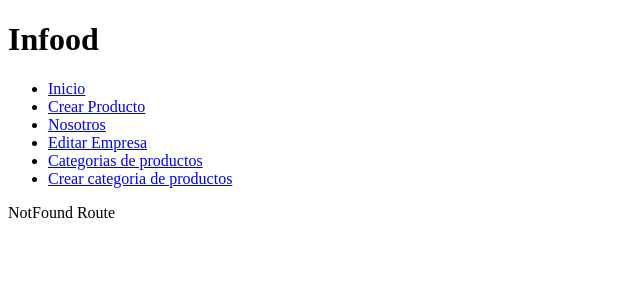
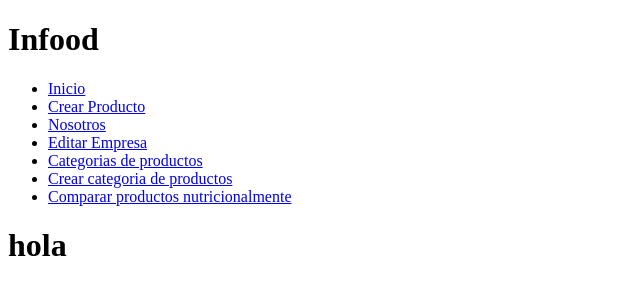
Before and after one commit to Rest02/Blog-MERN, a React (Vite) app in the folder client/: page /comparativa in a window 1280 px wide. Shown: the top 300 px of the page, without its empty margins (0-640 px from the left). Built offline with nearby package versions, Linux system fonts and the light colour scheme; the HTML template or start-up script is replaced by a standard one.

Commit message:
1.1.6 Creando nueva ruta de comparacion de productos

```diff
--- a/client/src/App.jsx
+++ b/client/src/App.jsx
@@ -11,7 +11,7 @@ import CategoriasPage from "./pages/CategoriasPage";
 import ViewProductPage from "./pages/ViewProductPage";
 import InfNutricionalPage from './pages/InfNutricionalPage'
 import CategoriasFormPage from './pages/CategoriasFormPage'
-
+import ComparativaPage from './pages/ComparativaPage'
 function App() {
   return (
     <InfoodContextProvider>
@@ -29,6 +29,8 @@ function App() {
         <Route path="/EditarinfNutricional/:id" element={<InfNutricionalPage />}></Route>
         <Route path="/categoriaForm" element={<CategoriasFormPage />}></Route>
         <Route path="/categoriaForm/:id" element={<CategoriasFormPage />}></Route>
+        <Route path="/comparativa" element={<ComparativaPage/>}></Route>
+
 
 
 
--- a/client/src/components/NavBar.jsx
+++ b/client/src/components/NavBar.jsx
@@ -25,6 +25,9 @@ function NavBar() {
         <li>
           <Link to="/categoriaForm">Crear categoria de productos</Link>
         </li>
+        <li>
+          <Link to="/comparativa">Comparar productos nutricionalmente</Link>
+        </li>
       </ul>
     </div>
   );
--- /dev/null
+++ b/client/src/pages/ComparativaPage.jsx
@@ -0,0 +1,9 @@
+import React from 'react'
+
+function ComparativaPage() {
+  return (
+    <div><h1>hola</h1></div>
+  )
+}
+
+export default ComparativaPage
```
